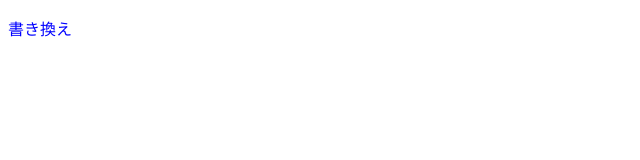
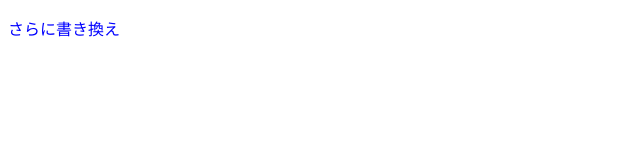
Before and after one commit to satomitu/20250512, a plain HTML site: page index.html in a window 1280 px wide. Shown: the full height of the page, 0-640 px from the left. Drawn offline with Linux system fonts and the light colour scheme.

Commit message:
さらに書き換えました
さらにを追加

```diff
--- a/index.html
+++ b/index.html
@@ -5,6 +5,6 @@
     <title>タイトル</title>
   </head>
   <body>
-    <p style="color:blue">書き換え
+    <p style="color:blue">さらに書き換え
   </body>
 </html>
```
